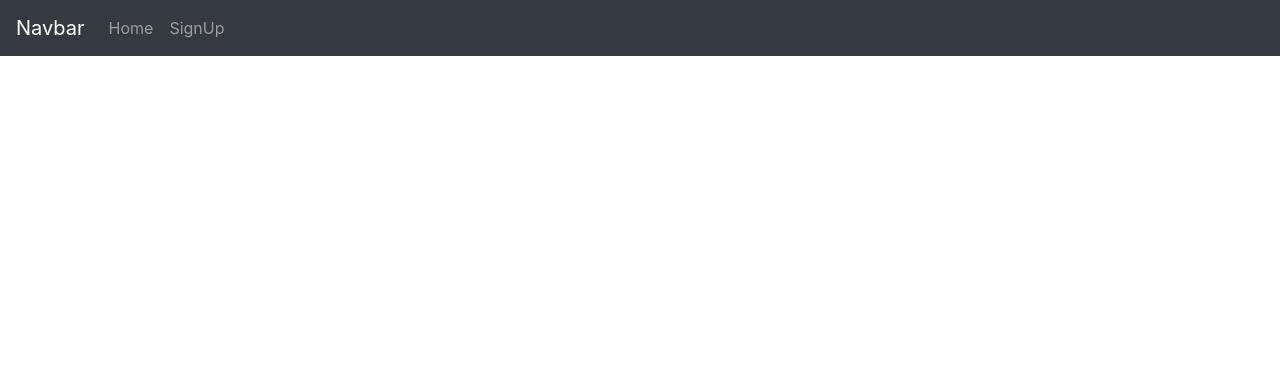
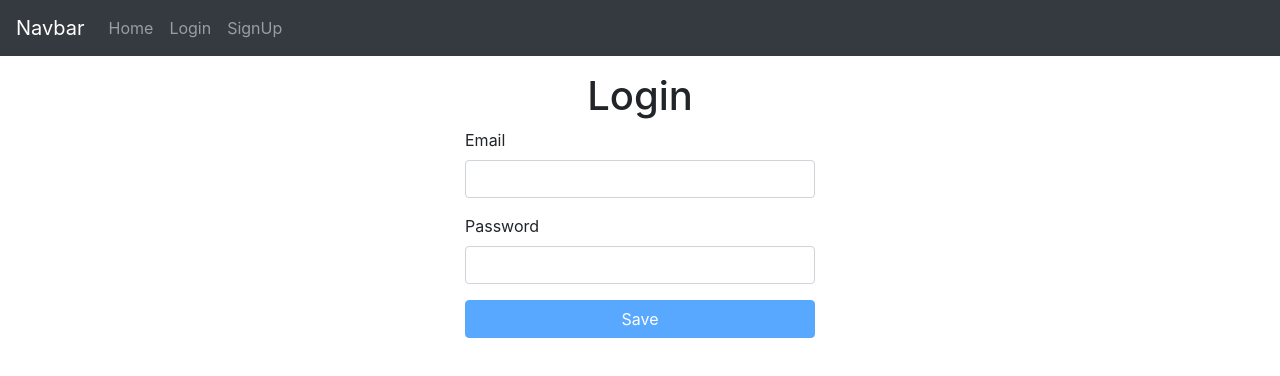
Before and after one commit to AtifAfaq/LocalStorageProject, an Angular app: page /login in a window 1280 px wide. Before the commit this address led to /. Shown: the top 376 px of the page. Built offline with nearby package versions, Linux system fonts and the light colour scheme.

Commit message:
login check

```diff
--- a/src/app/app.module.ts
+++ b/src/app/app.module.ts
@@ -8,6 +8,7 @@ import { CarouselComponent } from './carousel/carousel.component';
 import { FormsComponent } from './forms/forms.component';
 import { HomeComponent } from './home/home.component';
 import { NavbarComponent } from './navbar/navbar.component';
+import { LoginComponent } from './login/login.component';
 
 @NgModule({
   declarations: [
@@ -15,7 +16,8 @@ import { NavbarComponent } from './navbar/navbar.component';
     CarouselComponent,
     FormsComponent,
     HomeComponent,
-    NavbarComponent
+    NavbarComponent,
+    LoginComponent
   ],
   imports: [
     BrowserModule,
--- a/src/app/forms/forms.component.ts
+++ b/src/app/forms/forms.component.ts
@@ -41,14 +41,10 @@ export class FormsComponent implements OnInit {
     }
     debugger;
     this.myArray.map(x => {
-      if (x.email == this.email) alert("Email Already in used");
-      return;
-
-      this.myArray.push(User);
-      localStorage.setItem("users", JSON.stringify(this.myArray));
-      this.router.navigate(["/home"]);
-      this.SignUp.reset();
-      console.log(this.myArray);
+      if (x.email == this.email) {
+        alert("Email Already in used");
+        return;
+      }
     });
     this.myArray.push(User);
     localStorage.setItem("users", JSON.stringify(this.myArray));
--- a/src/app/home/home.component.html
+++ b/src/app/home/home.component.html
@@ -112,7 +112,8 @@
           <span
             ><input
               [(ngModel)]="Currentuser.firstName"
-              class="form-control  " readonly
+              class="form-control  "
+              readonly
           /></span>
         </div>
 
@@ -121,7 +122,8 @@
           <span
             ><input
               [(ngModel)]="Currentuser.lastName"
-              class="form-control  " readonly
+              class="form-control  "
+              readonly
           /></span>
         </div>
 
@@ -130,7 +132,8 @@
           <span
             ><input
               [(ngModel)]="Currentuser.email"
-              class="form-control  " readonly
+              class="form-control  "
+              readonly
           /></span>
         </div>
       </div>
@@ -139,7 +142,7 @@
       <div class="modal-footer">
         <button
           type="button"
-          (click)="deleteData(i)"
+          (click)="deleteData(activeIndex)"
           class="btn btn-success"
           data-dismiss="modal"
         >
--- /dev/null
+++ b/src/app/login/login.component.html
@@ -0,0 +1,58 @@
+<div class="container">
+  <div class="row">
+    <div class="col-md-4"></div>
+
+    <div [formGroup]="Login" class="col-md-4 mt-3">
+      <h1 class="text-center">Login</h1>
+      <div class="form-group">
+        <!--Email -->
+        <div class="form-group">
+          <label class="w-100">Email</label>
+          <input
+            [(ngModel)]="email"
+            formControlName="email"
+            class="w-100 form-control"
+          />
+        </div>
+        <p
+          class="errorMsg"
+          *ngIf="
+            Login.get('email').touched &&
+            Login.get('email').hasError('required')
+          "
+        >
+          Email is required
+        </p>
+        <!--Password -->
+        <div class="form-group">
+          <label class="w-100">Password</label>
+          <input
+            [(ngModel)]="password"
+            formControlName="password"
+            type="password"
+            class="w-100 form-control"
+          />
+        </div>
+        <p
+          class="errorMsg"
+          *ngIf="
+            Login.get('password').touched &&
+            Login.get('password').hasError('required')
+          "
+        >
+          Password is required
+        </p>
+      </div>
+      <div>
+        <button
+          [disabled]="!Login.valid"
+          (click)="login()"
+          class="btn btn-primary w-100"
+        >
+          Save
+        </button>
+      </div>
+    </div>
+    <div class="col-md-4"></div>
+  </div>
+</div>
--- /dev/null
+++ b/src/app/login/login.component.ts
@@ -0,0 +1,35 @@
+import { Component, OnInit } from "@angular/core";
+import { FormGroup, FormBuilder, Validators } from "@angular/forms";
+import { Router } from "@angular/router";
+@Component({
+  selector: "app-login",
+  templateUrl: "./login.component.html",
+  styleUrls: ["./login.component.scss"]
+})
+export class LoginComponent implements OnInit {
+  Login: FormGroup;
+  email: string = "";
+  password: string = "";
+  myArray: any = [];
+  constructor(public fb: FormBuilder, public router: Router) {}
+
+  ngOnInit() {
+    this.Login = this.fb.group({
+      email: ["", Validators.compose([Validators.required])],
+      password: ["", Validators.compose([Validators.required])]
+    });
+  }
+  login() {
+    debugger;
+    var retreivedUsers = localStorage.getItem("users");
+    this.myArray = JSON.parse(retreivedUsers);
+    this.myArray.map(x => {
+      if (x.email == this.email && x.password == this.password) {
+        alert("Successhully Logged in");
+        this.router.navigate(["/home"]);
+      } else {
+        alert("Invalid Email or password");
+      }
+    });
+  }
+}
--- a/src/app/navbar/navbar.component.html
+++ b/src/app/navbar/navbar.component.html
@@ -3,7 +3,12 @@
   <a class="navbar-brand">Navbar</a>
 
   <!-- Toggler/collapsibe Button -->
-    <button class="navbar-toggler" type="button" data-toggle="collapse" data-target="#collapsibleNavbar">
+  <button
+    class="navbar-toggler"
+    type="button"
+    data-toggle="collapse"
+    data-target="#collapsibleNavbar"
+  >
     <span class="navbar-toggler-icon"></span>
   </button>
 
@@ -14,6 +19,9 @@
         <a class="nav-link" routerLink="/home">Home</a>
       </li>
       <li class="nav-item">
+        <a class="nav-link" routerLink="/login">Login</a>
+      </li>
+      <li class="nav-item">
         <a class="nav-link" routerLink="/signup">SignUp</a>
       </li>
     </ul>
```
Also changed, not shown: src/app/app-routing.module.ts (+11 -9 lines), src/app/login/login.component.scss (added), 1 other file (tests, documents, lock files or other folders). Lines whose indentation alone changed are shown as unchanged.
